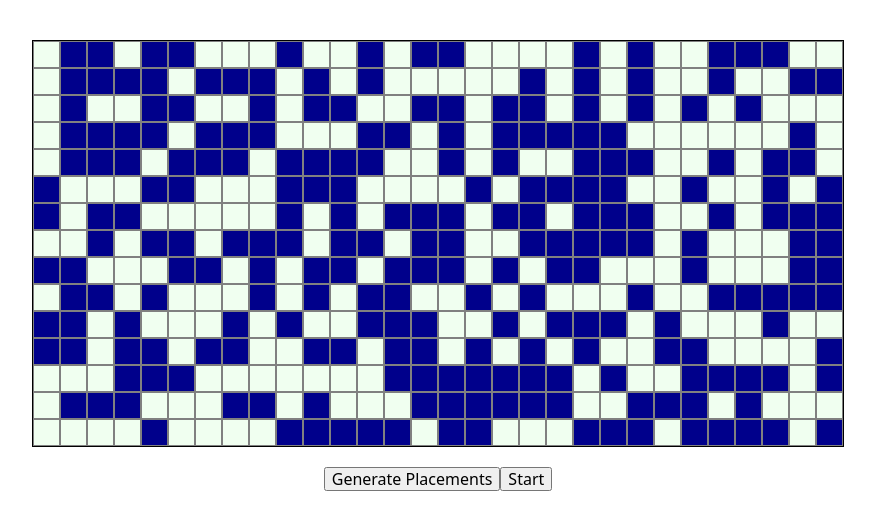
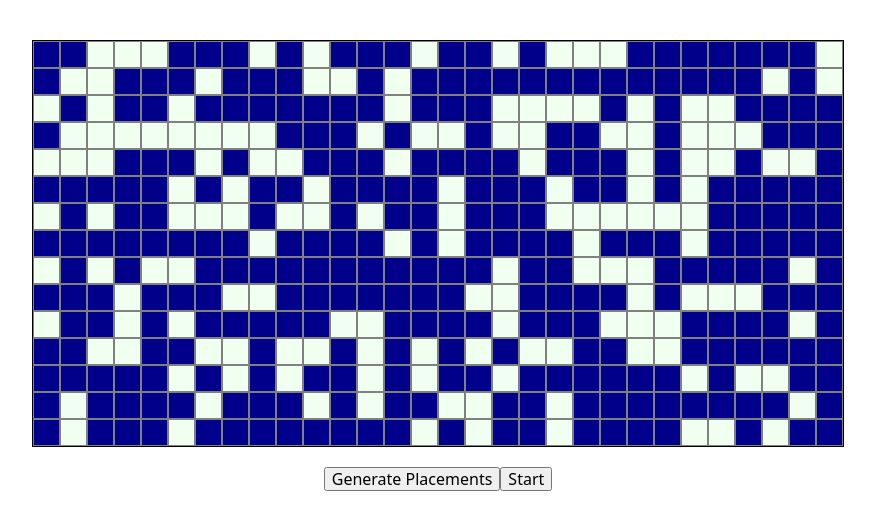
Before and after one commit to Ishm4el/conways-game-of-life, a React (Vite) app: page / in a window 1280 px wide. Shown: the top 530 px of the page, without its empty margins (202-1077 px from the left). Built offline with nearby package versions, Linux system fonts and the light colour scheme.

Commit message:
Conran Game of  Life  has been completely implemented

```diff
--- a/src/App.tsx
+++ b/src/App.tsx
@@ -1,7 +1,6 @@
 import {
   createContext,
   createElement,
-  memo,
   useContext,
   useEffect,
   useMemo,
@@ -79,15 +78,24 @@ const countLivingNeighbors = (x: number, y: number) => {
 
 const shouldDie = (x: number, y: number) => {
   const numberOfLivingNeighbors = countLivingNeighbors(x, y);
-  return numberOfLivingNeighbors === 2 || numberOfLivingNeighbors === 3
-    ? false
-    : true;
+
+  // console.log(
+  //   `x: ${x}, y: ${y}   -   numberOfLivingNeighbors: ${numberOfLivingNeighbors}}`
+  // );
+
+  return !(numberOfLivingNeighbors === 2 || numberOfLivingNeighbors === 3);
 };
 
 const shouldRevive = (x: number, y: number) => {
   const numberOfLivingNeighbors = countLivingNeighbors(x, y);
   return numberOfLivingNeighbors === 3;
 };
+
+function mouseEventHandler(ev: React.MouseEvent<HTMLElement, MouseEvent>) {
+  if (ev.currentTarget.dataset["living"] === "true")
+    ev.currentTarget.setAttribute("data-living", "false");
+  else ev.currentTarget.setAttribute("data-living", "true");
+}
 
 const generateDisplay = () => {
   const display = [];
@@ -99,13 +107,10 @@ const generateDisplay = () => {
           className: "life-container",
           "data-x": j.toString(),
           "data-y": i.toString(),
-          "data-living": Math.floor(Math.random() * 2) === 1,
-          onClick: (ev) => {
-            const x = Number(ev.currentTarget.dataset.x);
-            const y = Number(ev.currentTarget.dataset.y);
-            console.log(`x: ${typeof x}, y: ${y}`);
-            if (x && y) console.log(isAlive(x, y));
-          },
+          // "data-living": false.toString(),
+          "data-living": Math.floor(Math.random() * 3) === 1,
+          onClick: mouseEventHandler,
+          key: crypto.randomUUID(),
         })
       );
     }
@@ -113,6 +118,7 @@ const generateDisplay = () => {
       "div",
       {
         className: "life-row",
+        key: crypto.randomUUID(),
       },
       rowcolumns
     );
@@ -122,8 +128,8 @@ const generateDisplay = () => {
 };
 
 const stepLogic = (x: number, y: number) => {
-  if (isAlive(x, y)) return !shouldDie(x, y);
-  else return shouldRevive(x, y);
+  // console.log(`x: ${x}, y: ${y}   -   isAlive = ${isAlive(x, y)}`);
+  return isAlive(x, y) ? !shouldDie(x, y) : shouldRevive(x, y);
 };
 
 const stepDisplay = () => {
@@ -131,18 +137,15 @@ const stepDisplay = () => {
   for (let i = 0; i < DISPLAY_HEIGHT; i++) {
     const rowcolumns = [];
     for (let j = 0; j < DISPLAY_WIDTH; j++) {
+      const setLiving = stepLogic(j, i);
       rowcolumns.push(
         createElement("div", {
           className: "life-container",
           "data-x": j.toString(),
           "data-y": i.toString(),
-          "data-living": `${stepLogic(j, i)}`,
-          onClick: (ev) => {
-            const x = Number(ev.currentTarget.dataset.x);
-            const y = Number(ev.currentTarget.dataset.y);
-            console.log(`x: ${typeof x}, y: ${y}`);
-            if (x && y) console.log(isAlive(x, y));
-          },
+          "data-living": setLiving,
+          onClick: mouseEventHandler,
+          key: crypto.randomUUID(),
         })
       );
     }
@@ -150,22 +153,37 @@ const stepDisplay = () => {
       "div",
       {
         className: "life-row",
+        key: crypto.randomUUID(),
       },
       rowcolumns
     );
     newDisplay.push(row);
   }
+  console.log(newDisplay);
   return newDisplay;
 };
 
-const Display = memo(({ displayRef }: Display) => {
+const Display = ({ displayRef }: Display) => {
+  const intervalId = useRef<number | undefined>(undefined);
   const { run } = useGameContext();
-  let display = useMemo(() => generateDisplay(), []);
-  console.log(run);
+  // let display = useMemo(() => generateDisplay(), []);
+  const [display, setDisplay] = useState(generateDisplay());
 
   useEffect(() => {
-    console.log("game is running");
-    display = stepDisplay();
+    if (run) {
+      intervalId.current = setInterval(() => {
+        setDisplay((prev) => {
+          console.log(prev);
+          return stepDisplay();
+        });
+      }, 400);
+    } else {
+      clearInterval(intervalId.current);
+    }
+
+    return () => {
+      clearInterval(intervalId.current);
+    };
   }, [run]);
 
   return (
@@ -173,7 +191,7 @@ const Display = memo(({ displayRef }: Display) => {
       {display}
     </section>
   );
-});
+};
 
 function Controlls({ run, setRun, displayKeyDispatch }: Controlls) {
   const buttonStartHandler = () => {
@@ -201,24 +219,11 @@ function Controlls({ run, setRun, displayKeyDispatch }: Controlls) {
 }
 
 export default function App() {
-  const intervalId = useRef<number | undefined>(undefined);
   const [run, setRun] = useState<boolean>(false);
   const displayRef = useRef<null | HTMLElement>(null);
   const [displayKey, displayKeyDispatch] = useReducer((x) => x + 1, 1);
 
   const contextValue = useMemo(() => ({ run }), [run]);
-
-  useEffect(() => {
-    console.log(displayRef.current);
-
-    if (run) {
-      intervalId.current = setInterval(() => {}, 400);
-    }
-
-    return () => {
-      clearInterval(intervalId.current);
-    };
-  }, []);
 
   return (
     <>
```
